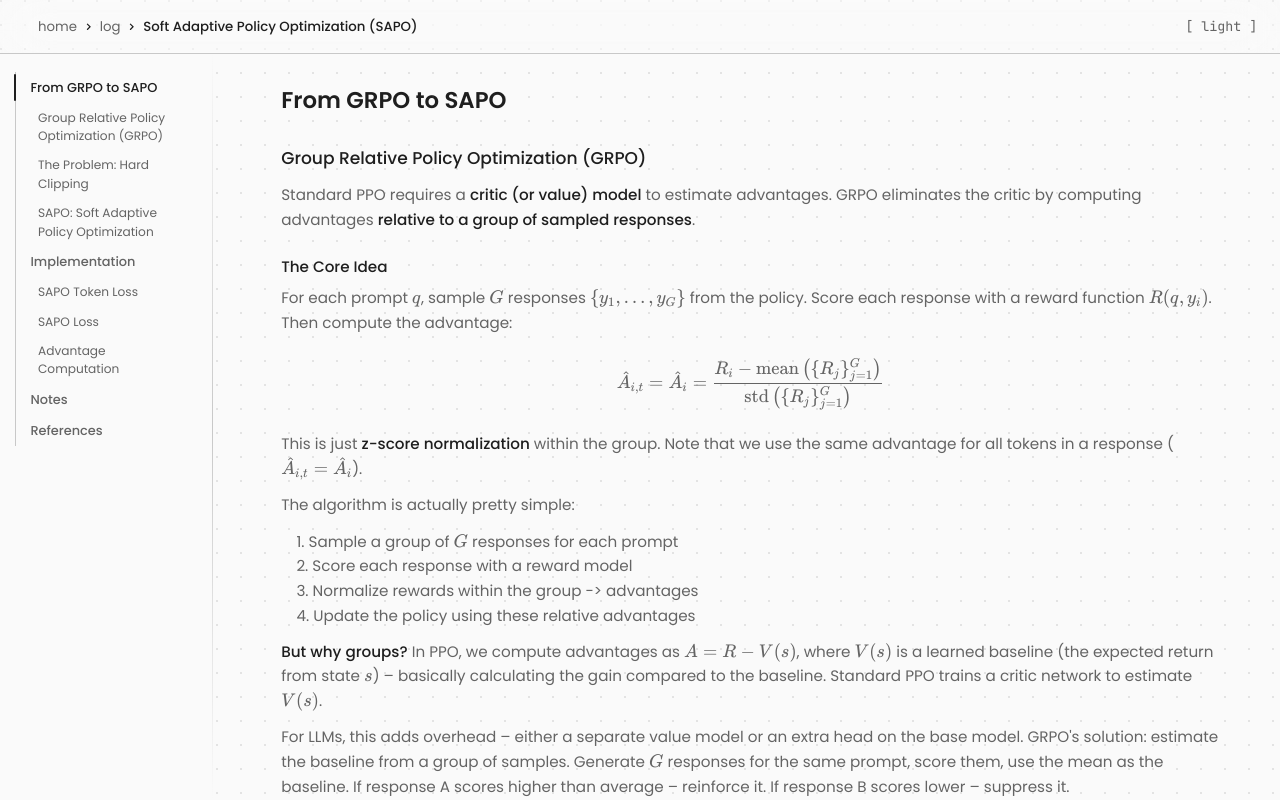
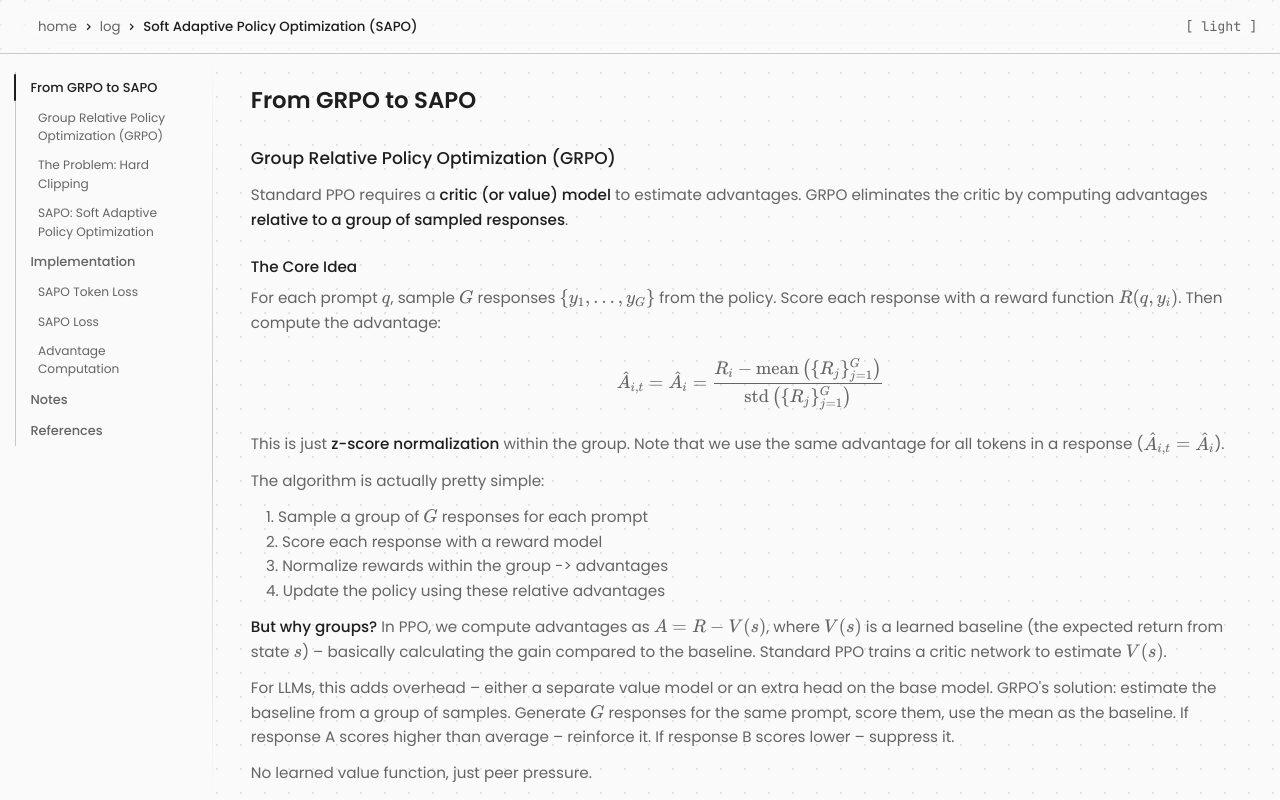
Before and after one commit to esceptico/website, a Next.js app: page /log/sapo in a window 1280 px wide. Shown: the top 800 px of the page. Built offline with nearby package versions, Linux system fonts and the light colour scheme.

Commit message:
width fix

```diff
--- a/src/components/blog/BlogChunk.tsx
+++ b/src/components/blog/BlogChunk.tsx
@@ -125,7 +125,7 @@ export function BlogChunk({ chunk, index, isFirst, isLastCodeChunk }: BlogChunkP
         data-chunk-index={index}
         className={isFirst ? "mb-10 pb-8 border-b border-[var(--theme-border)]" : "mb-6"}
       >
-        <div className="text-md text-[var(--theme-text-secondary)] leading-relaxed max-w-6xl mx-auto px-4 lg:px-8">
+        <div className="text-md text-[var(--theme-text-secondary)] leading-relaxed">
           <ReactMarkdown
             remarkPlugins={[remarkGfm, remarkMath]}
             rehypePlugins={[[rehypeKatex, { trust: true }]]}
@@ -144,7 +144,7 @@ export function BlogChunk({ chunk, index, isFirst, isLastCodeChunk }: BlogChunkP
       <div
         id={`chunk-${index}`}
         data-chunk-index={index}
-        className="my-4 max-w-6xl mx-auto px-4 lg:px-8"
+        className="my-4"
       >
         <div className="bg-[var(--theme-text-primary)]/[0.03] rounded-lg px-4 py-3">
           <pre className="overflow-x-auto">
```
